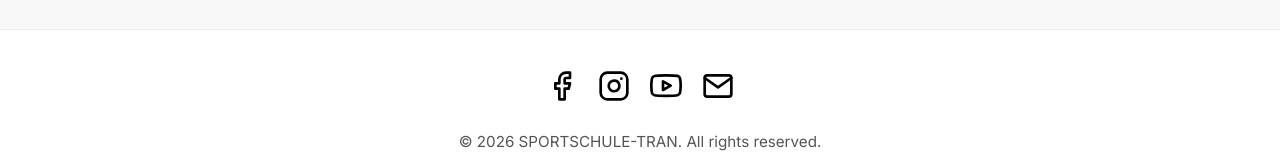
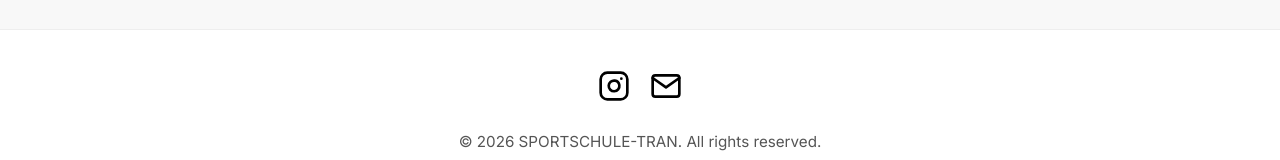
Before and after one commit to Abdallah-Elsayed/sportschule-tran, a website: page about.html in a window 1280 px wide. Shown: the part 1588-1748 px from the top of the page. Drawn offline with Linux system fonts and the light colour scheme.

Commit message:
removed youtube and facebook icons

```diff
--- a/about.html
+++ b/about.html
@@ -68,14 +68,8 @@
     <footer class="footer">
         <div class="footer-content">
             <div class="social-icons">
-                <a href="https://facebook.com/yourpage" target="_blank" aria-label="Facebook">
-                    <img src="images/facebook.svg" alt="Facebook">
-                </a>
                 <a href="https://www.instagram.com/budokai.benrath/" target="_blank" aria-label="Instagram">
                     <img src="images/instagram.svg" alt="Instagram">
-                </a>
-                <a href="https://youtube.com/yourchannel" target="_blank" aria-label="YouTube">
-                    <img src="images/youtube.svg" alt="YouTube">
                 </a>
                 <a href="mailto:sportschule.tran@gmail.com" aria-label="Email">
                     <img src="images/mail.svg" alt="Email">
```
